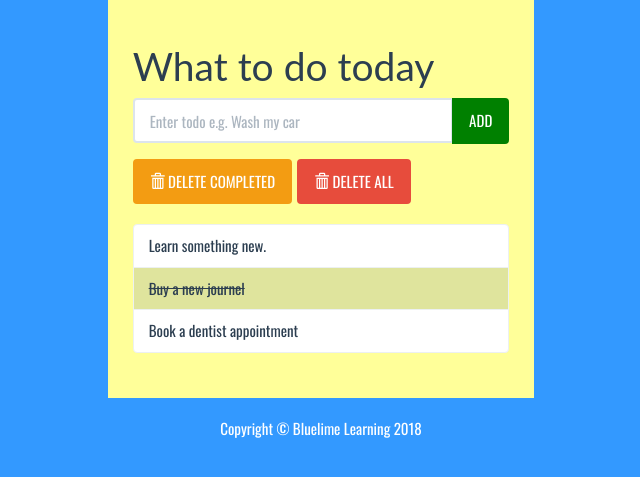
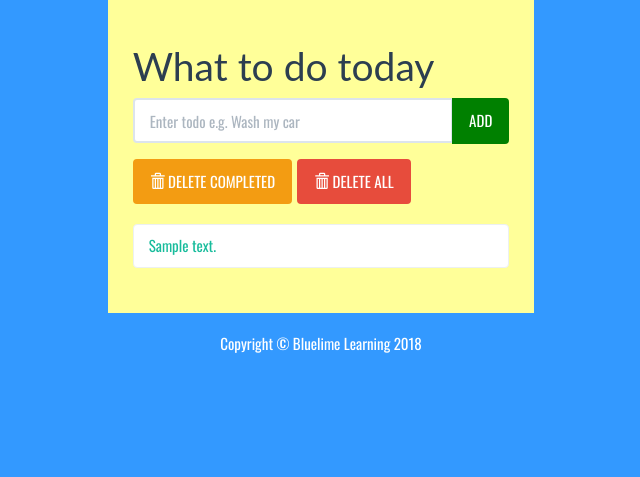
Before and after one commit to Sruthisojan/todoapp, a Django app: template todolist/templates/todolist/index.html in a window 1280 px wide. Shown: the part 129-606 px from the top of the page, without its empty margins (319-959 px from the left). Run offline with Django 3.2, Linux system fonts and the light colour scheme; the template is opened without the code that fills it: most values are stand-ins (such as "Sample title", 1, 10 or a date in 2020); some libraries are stand-ins or nearby versions.

Commit message:
Displaying database items

```diff
--- a/todolist/templates/todolist/index.html
+++ b/todolist/templates/todolist/index.html
@@ -51,9 +51,13 @@
 					</div>
 
 					<ul class="list-group t20">
-				        <li class="list-group-item">Learn something new.</li>
-				        <li class="list-group-item todo-completed">Buy a new journel</li>
-                        <li class="list-group-item">Book a dentist appointment</li>
+                        {% for todolist in todo_items %}
+                            {% if todolist.completed %}
+                            <li class="list-group-item todo completed">{{todolist.text}}</li>
+                            {% else %}
+                            <a href="#"><li class="list-group-item">{{todolist.text}}</li></a>
+                            {% endif %}
+                        {% endfor %}
 					</ul>
 				</div>
 			</div>
```
Also changed, not shown: todolist/views.py (+5 -2 lines).
